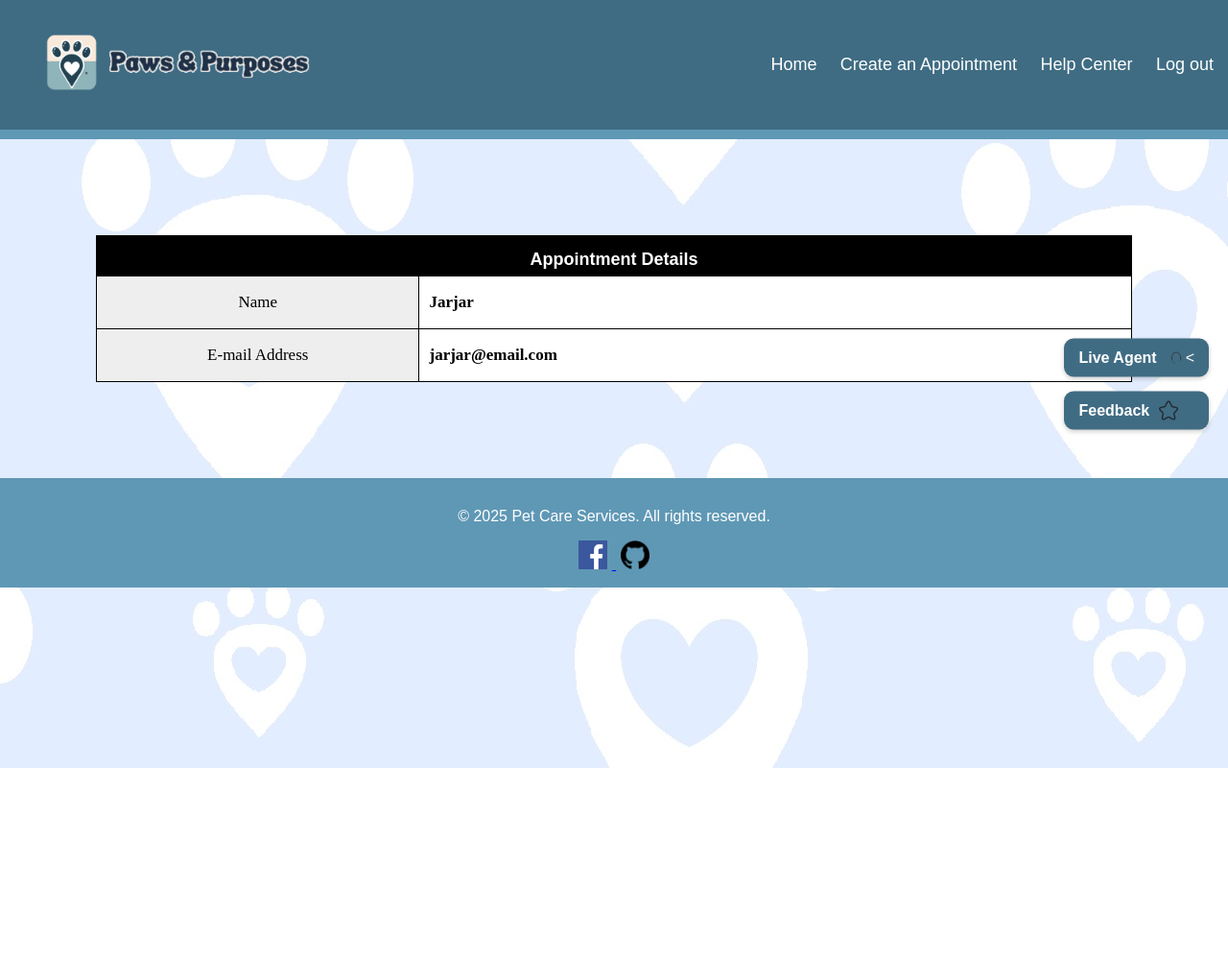
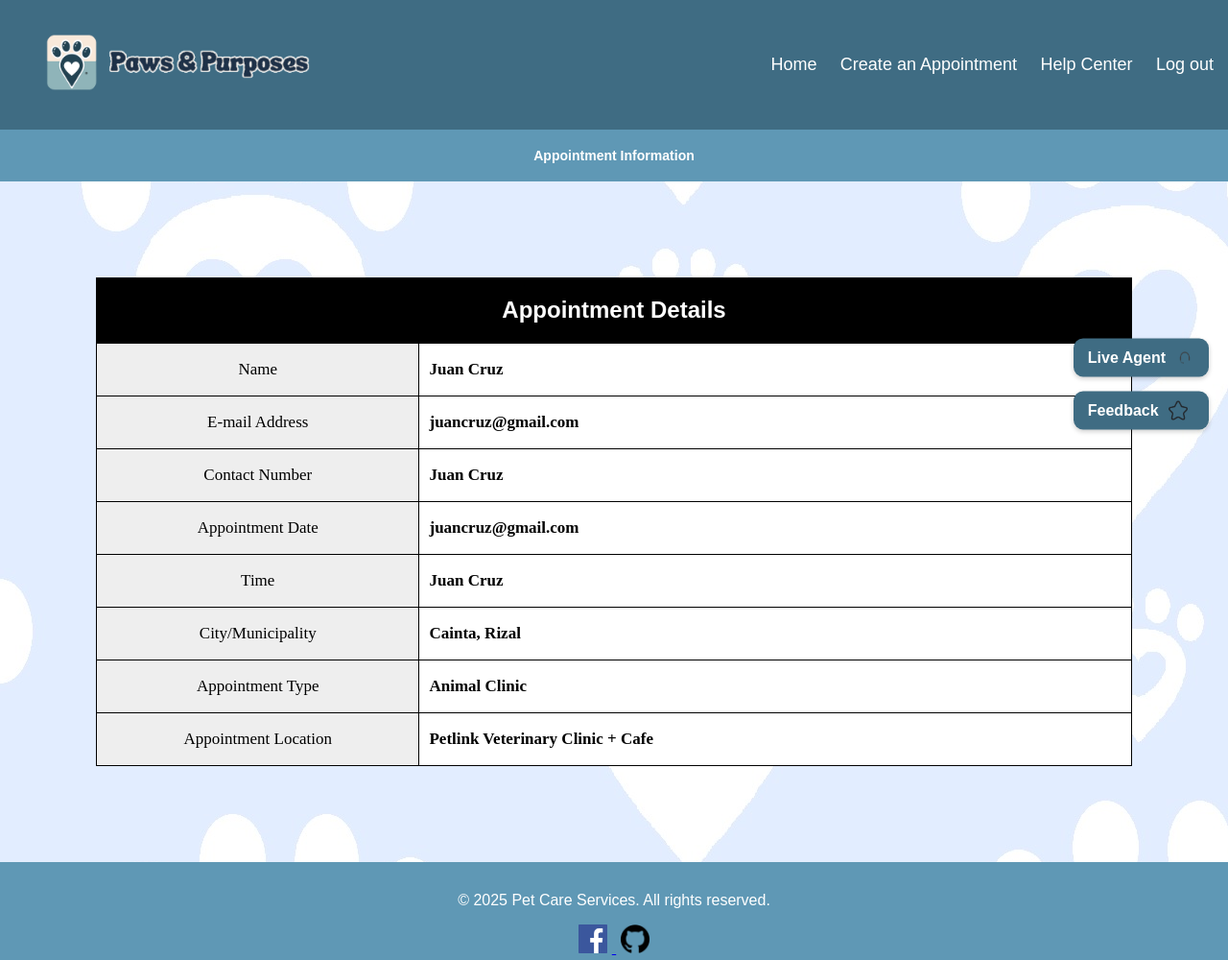
Before and after one commit to meltalizard/TechnoG6, a website: page Documents/appointment-details.html in a window 1280 px wide. Shown: the whole page at 96% size. Before the commit the page ends 800 px from the top, so only its background shows below. Drawn offline with Linux system fonts and the light colour scheme.

Commit message:
edited appointment-details.html

```diff
--- a/Documents/appointment-details.html
+++ b/Documents/appointment-details.html
@@ -23,33 +23,96 @@
             <a href="login.html">Log out</a>
         </div>
     </div>
-    <div class="hero"></div>
+
+    <div class="hero">
+        <h3>Appointment Information</h3>
+    </div>
+
+    <div class="wrapper">
         <div class="table-itself">
-        <div class="first-row">
+            <div class="table-header">
                 <h2>Appointment Details</h2>
             </div>
             <div class="table-body">
                 <div class="row0">
-                <div class="left"><p>Name</p></div>
-                <div class="right"><p>Jarjar</p></div>
+                    <div class="left">
+                        <p>Name</p>
+                    </div>
+                    <div class="right">
+                        <p>Juan Cruz</p>
+                    </div>
                 </div>
                 <div class="row1">
-                <div class="left"><p>E-mail Address</p></div>
-                <div class="right"><p>jarjar@email.com</p></div>
+                    <div class="left">
+                        <p>E-mail Address</p>
+                    </div>
+                    <div class="right">
+                        <p>juancruz@gmail.com</p>
+                    </div>
+                </div>
+                <div class="row0">
+                    <div class="left">
+                        <p>Contact Number</p>
+                    </div>
+                    <div class="right">
+                        <p>Juan Cruz</p>
+                    </div>
+                </div>
+                <div class="row1">
+                    <div class="left">
+                        <p>Appointment Date</p>
+                    </div>
+                    <div class="right">
+                        <p>juancruz@gmail.com</p>
+                    </div>
+                </div>
+                <div class="row0">
+                    <div class="left">
+                        <p>Time</p>
+                    </div>
+                    <div class="right">
+                        <p>Juan Cruz</p>
+                    </div>
+                </div>
+                <div class="row1">
+                    <div class="left">
+                        <p>City/Municipality</p>
+                    </div>
+                    <div class="right">
+                        <p>Cainta, Rizal</p>
+                    </div>
+                </div>
+                <div class="row0">
+                    <div class="left">
+                        <p>Appointment Type</p>
+                    </div>
+                    <div class="right">
+                        <p>Animal Clinic</p>
+                    </div>
+                </div>
+                <div class="row1">
+                    <div class="left">
+                        <p>Appointment Location</p>
+                    </div>
+                    <div class="right">
+                        <p>Petlink Veterinary Clinic + Cafe</p>
+                </div>
                 </div>
                 <!-- Add more rows as needed -->
+            </div>
         </div>
     </div>
 
     <div class="footer">
         <p>&copy; 2025 Pet Care Services. All rights reserved.</p>
-        <a href="facebook.com/Paws-and-Purposes">
-            <img src="../Images/fb-logo.png" class="fb-logo" title="fb-logo">
+        <div>
+            <a href="https://facebook.com/Paws-and-Purposes" target="_blank">
+                <img src="../Images/fb-logo.png" class="fb-logo" title="fb-logo" alt="Facebook">
             </a>
-        <a href="github.com/TechnoG6">
-            <img src="../Images/githublogo.png" class="fb-logo" title="github-logo">
-            <a href="https://github.com/meltalizard/TechnoG6">
+            <a href="https://github.com/TechnoG6" target="_blank">
+                <img src="../Images/githublogo.png" class="fb-logo" title="github-logo" alt="GitHub">
             </a>
+        </div>
     </div>
 
     <!-- Side elements for Live Agent and Feedback -->
@@ -57,7 +120,6 @@
         <div class="side-element">
             <p>Live Agent</p>
             <img src="../Images/headphonelogo.png" alt="Live Agent">
-            <
         </div>
         <div class="side-element">
             <p>Feedback</p>
```
Lines whose indentation alone changed are shown as unchanged.
